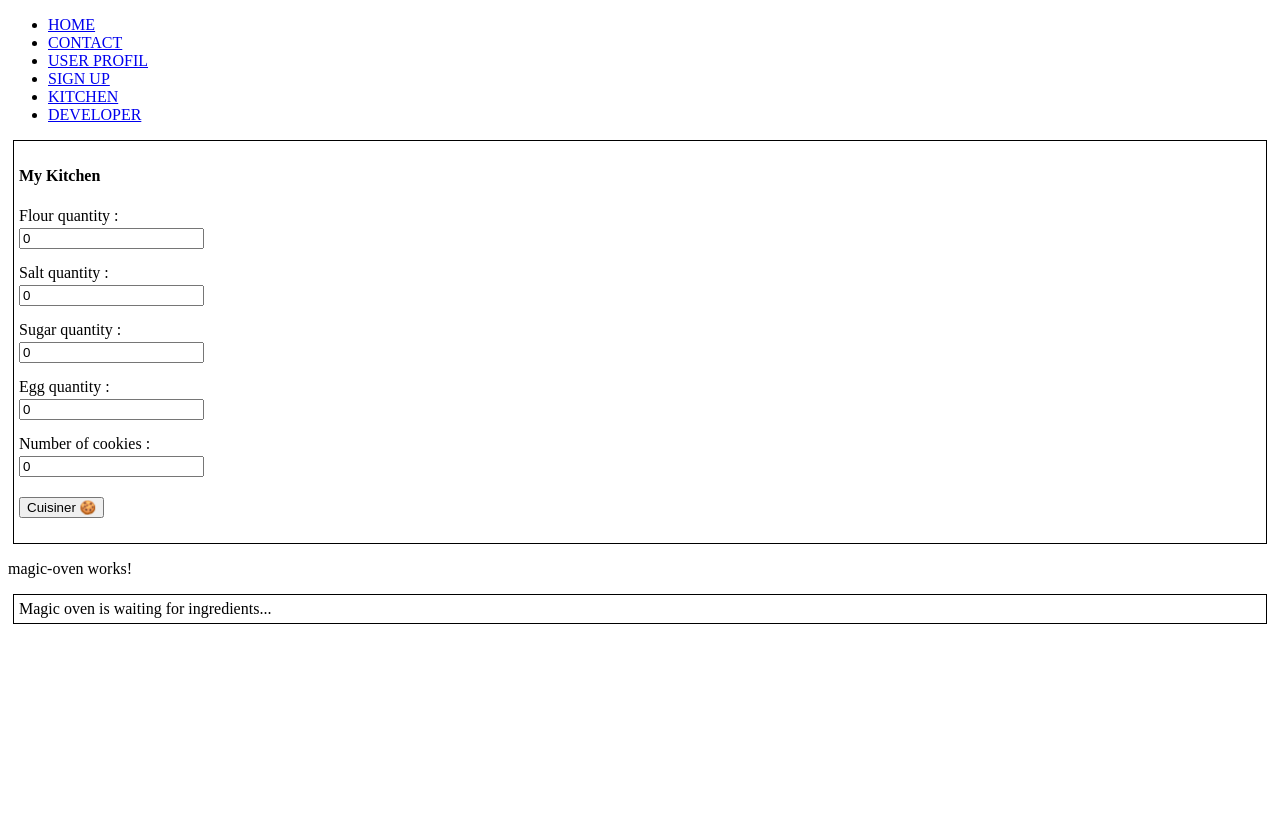
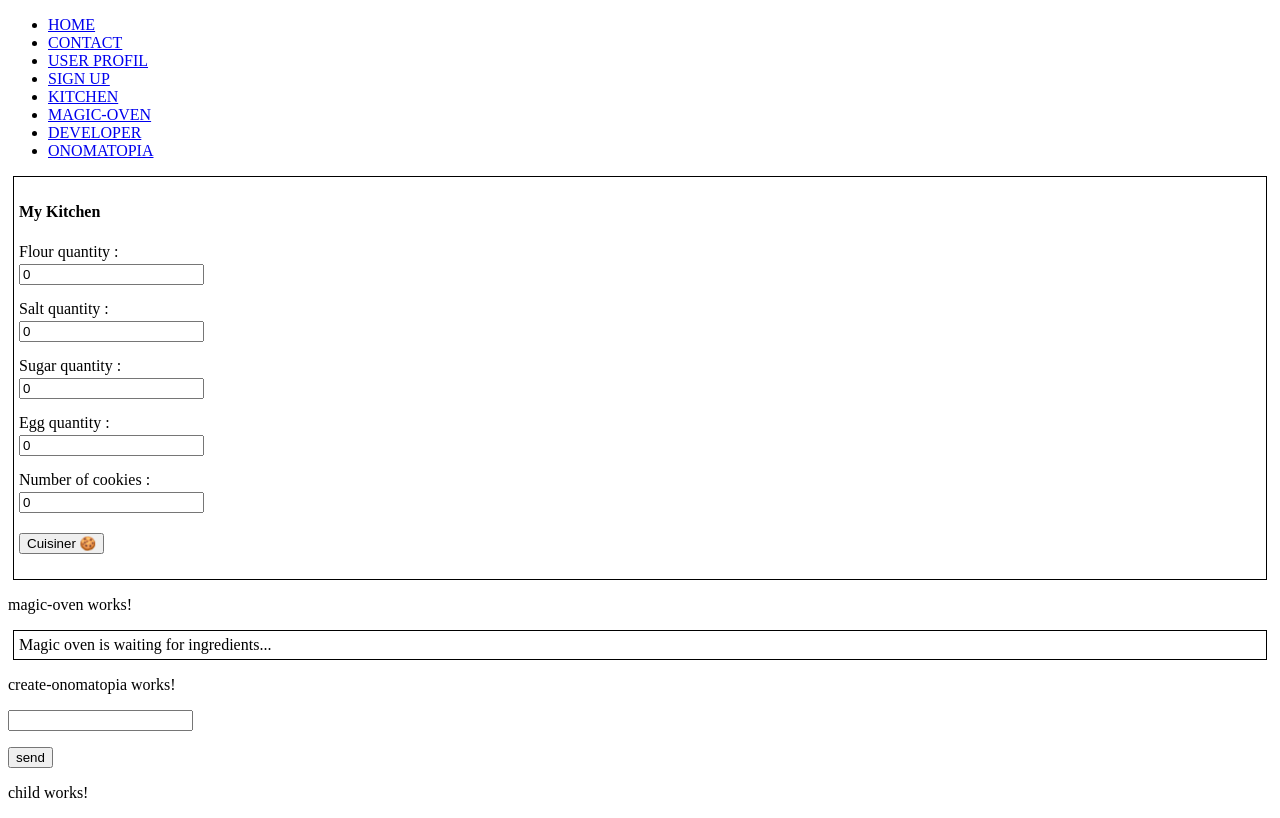
Before and after one commit to Otire82/Bienvenue-sur-le-site-d-otire-, an Angular app: page /kitchen in a window 1280 px wide. Built offline with nearby package versions, Linux system fonts and the light colour scheme.

Commit message:
challenge 8

```diff
--- a/src/app/app.component.html
+++ b/src/app/app.component.html
@@ -15,7 +15,13 @@
     <a [routerLink]="['/kitchen']">KITCHEN</a>
   </li>
   <li>
+    <a [routerLink]="['/magic-oven']">MAGIC-OVEN</a>
+  </li>
+  <li>
     <a [routerLink]="['/developer']">DEVELOPER</a>
+  </li>
+  <li>
+    <a [routerLink]="['/create-onomatopia']">ONOMATOPIA</a>
   </li>
 </ul>
 
@@ -34,5 +40,9 @@
     <app-movie-list></app-movie-list>
 </div> -->
 
+<div *ngFor="let res of onomatopoeiaList">
+    <p>{{res}}</p>
+</div>
+<app-create-onomatopia (sendOnomatopiaToParent)="onReceiveNewOnomatopia($event)"></app-create-onomatopia>
 
-<!-- <app-child [myInputData]=" 'chaine transmise via @Input' "></app-child> -->
+<app-child [myInputData]=" 'chaine transmise via @Input' "></app-child>
--- a/src/app/app.component.ts
+++ b/src/app/app.component.ts
@@ -7,4 +7,11 @@ import { Component } from '@angular/core';
 })
 export class AppComponent {
   title = 'myTestFirstApp';
+
+  onomatopoeiaList: Array<string>= []
+
+  onReceiveNewOnomatopia(event:string): void {
+    console.log("event : " +event);
+    this.onomatopoeiaList.push(event);
+  }
 }
--- a/src/app/app.module.ts
+++ b/src/app/app.module.ts
@@ -20,6 +20,7 @@ import { KitchenComponent } from './kitchen/kitchen.component';
 import { MagicOvenComponent } from './magic-oven/magic-oven.component';
 import { SkillComponent } from './skill/skill.component';
 import { DeveloperComponent } from './developer/developer.component';
+import { CreateOnomatopiaComponent } from './create-onomatopia/create-onomatopia.component';
 
 @NgModule({
   declarations: [
@@ -38,7 +39,8 @@ import { DeveloperComponent } from './developer/developer.component';
     KitchenComponent,
     MagicOvenComponent,
     SkillComponent,
-    DeveloperComponent
+    DeveloperComponent,
+    CreateOnomatopiaComponent
   ],
   imports: [
     BrowserModule,
--- /dev/null
+++ b/src/app/create-onomatopia/create-onomatopia.component.html
@@ -0,0 +1,5 @@
+<p>create-onomatopia works!</p>
+
+<input type="text" [(ngModel)]="newOnomatopia">
+<p>{{newOnomatopia}}</p>
+<input type="button" value="send" (click)="onReceiveNewOnomatopia()">
--- /dev/null
+++ b/src/app/create-onomatopia/create-onomatopia.component.ts
@@ -0,0 +1,22 @@
+import { Component, EventEmitter, OnInit, Output } from '@angular/core';
+
+@Component({
+  selector: 'app-create-onomatopia',
+  templateUrl: './create-onomatopia.component.html',
+  styleUrls: ['./create-onomatopia.component.css']
+})
+export class CreateOnomatopiaComponent implements OnInit {
+  newOnomatopia : string = "";
+
+  @Output() sendOnomatopiaToParent : EventEmitter<string> = new EventEmitter();
+
+  constructor() { }
+
+  ngOnInit(): void {
+  }
+
+  onReceiveNewOnomatopia(): void {
+    this.sendOnomatopiaToParent.emit(this.newOnomatopia)
+    this.newOnomatopia = "";
+  }
+}
--- a/src/app/kitchen/kitchen.component.html
+++ b/src/app/kitchen/kitchen.component.html
@@ -28,6 +28,7 @@
 </div>
 
 <app-magic-oven
+  (cookies)="onGetCookies($event)"
   [startCooking]="isCooked"
   [numberOfCookies]="numberOfCookies"
   [flour]="flourQuantity"
--- a/src/app/kitchen/kitchen.component.ts
+++ b/src/app/kitchen/kitchen.component.ts
@@ -13,6 +13,7 @@ export class KitchenComponent implements OnInit {
   numberOfCookies: number = 0;
 
   isCooked: boolean = false;
+  cookiesCooked: number = 0;
 
   // On initialise notre propriété avec une valeur par défaut
 // On décore notre propriété avec @Input()
@@ -26,4 +27,8 @@ export class KitchenComponent implements OnInit {
     this.isCooked = true;
   }
 
+ onGetCookies(event: number): void {
+    this.cookiesCooked =+ event;
+  }
+
 }
--- a/src/app/magic-oven/magic-oven.component.html
+++ b/src/app/magic-oven/magic-oven.component.html
@@ -8,6 +8,7 @@
       <li>{{ sugar }} g of sugar</li>
       <li>{{ egg }} eggs</li>
     </ul>
+    <button (click)="sendCookies()">Envoyer des cookies vers du four vers la cuisine</button>
   </div>
   <ng-template #noCooking>
     <div>Magic oven is waiting for ingredients...</div>
--- a/src/app/magic-oven/magic-oven.component.ts
+++ b/src/app/magic-oven/magic-oven.component.ts
@@ -1,4 +1,4 @@
-import { Component, Input, OnInit } from '@angular/core';
+import { Component, EventEmitter, Input, OnInit, Output } from '@angular/core';
 
 @Component({
   selector: 'app-magic-oven',
@@ -26,9 +26,14 @@ sugar: number = 0;
 egg: number = 0;
 
 
+  @Output()
+  cookies: EventEmitter<number> = new EventEmitter();
+
   constructor() { }
 
   ngOnInit(): void {
   }
-
+  sendCookies() {
+    this.cookies.emit(this.numberOfCookies);
+  }
 }
```
Also changed, not shown: src/app/app.route.ts (+6 -1 lines), src/app/child/child.component.ts (+8 -1 lines), src/app/create-onomatopia/create-onomatopia.component.css (added), 1 other file (tests, documents, lock files or other folders).
